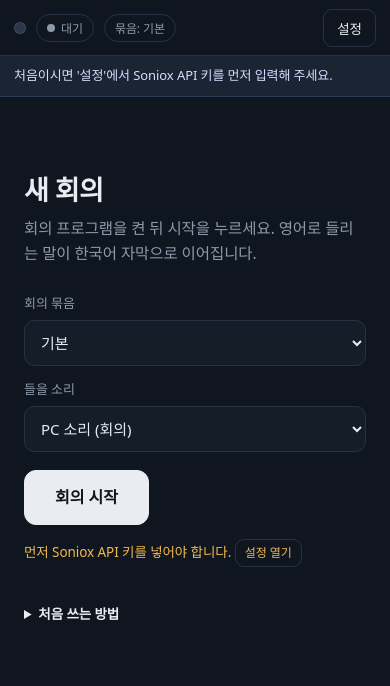
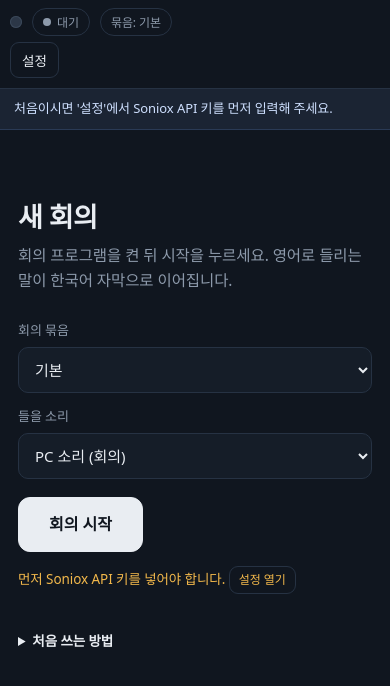
Before and after one commit to thewooke0620-lang/MeetingAssit, a plain HTML site: page index.html in a window 390 px wide. Drawn offline with Linux system fonts and the light colour scheme.

Commit message:
폰 화면: 위쪽 도구를 한 줄로, 막대가 눌려 줄어들지 않게
Co-Authored-By: Claude Opus 5.5 <noreply@anthropic.com>
Claude-Session: https://claude.ai/code/session_01Ht6LwAW1utZrZWf4f9GoiT

```diff
--- a/index.html
+++ b/index.html
@@ -178,7 +178,7 @@
 
   /* ================= 2026.11 새 화면 ================= */
   /* 위쪽 막대: 왼쪽 램프와 상태, 오른쪽 도구. 시작·정지는 맨 오른쪽 */
-  header#bar { min-height: var(--bar-h); padding: 8px 14px; gap: 10px; background: var(--bg); border-bottom: 1px solid var(--line); }
+  header#bar { flex: 0 0 auto; min-height: var(--bar-h); padding: 8px 14px; gap: 10px; background: var(--bg); border-bottom: 1px solid var(--line); }
   .lamp { width: 12px; height: 12px; border-radius: 50%; background: #2c3747; box-shadow: inset 0 0 0 1px #3a4859; flex: 0 0 auto; }
   body.live .lamp { background: var(--lamp); box-shadow: 0 0 0 4px rgba(242,184,75,.16), 0 0 14px rgba(242,184,75,.55); }
   .title { font-size: 15px; font-weight: 700; letter-spacing: -0.01em; }
@@ -242,6 +242,14 @@
   .howto ol { padding-left: 20px; margin: 10px 0; }
   body.desktop .web-only, body:not(.desktop) .desk-only { display: none; }
   @media (max-width: 560px) {
+    /* 폰: 위쪽 도구는 한 줄로 두고 옆으로 밀어 본다. 들을 소리는 시작 화면에서 고른다 */
+    header#bar { padding: 8px 10px; row-gap: 6px; }
+    header#bar .tools { flex: 1 0 100%; flex-wrap: nowrap; overflow-x: auto; scrollbar-width: none; padding-bottom: 2px; }
+    header#bar .tools::-webkit-scrollbar { display: none; }
+    header#bar .tools .btn { flex: 0 0 auto; padding: 7px 11px; }
+    header#bar #source { display: none; }
+    header#bar #toggle { order: -1; }
+    #stage { padding: 12px 14px 64px; }
     .home-h { font-size: 27px; }
     .home-form { grid-template-columns: 1fr; }
     .rrow { grid-template-columns: 1fr auto; }
@@ -1045,7 +1053,7 @@ function termCandidate(before, after) {
 // ---------------------------------------------------------------------------
 const WS_URL = "wss://stt-rt.soniox.com/transcribe-websocket";
 // 앱 버전: 고칠 때마다 올린다. 설정 창 아래에 보이고, 새 버전이 올라왔는지 확인할 때 쓴다
-const APP_VERSION = "2026.11.15-4";
+const APP_VERSION = "2026.11.15-5";
 const STORE_KEY = "meeting-interpreter.settings.v1";
 const DEFAULTS = {
   apiKey: "", hint: "en", target: "ko", terms: "", fontSize: "18",
```
